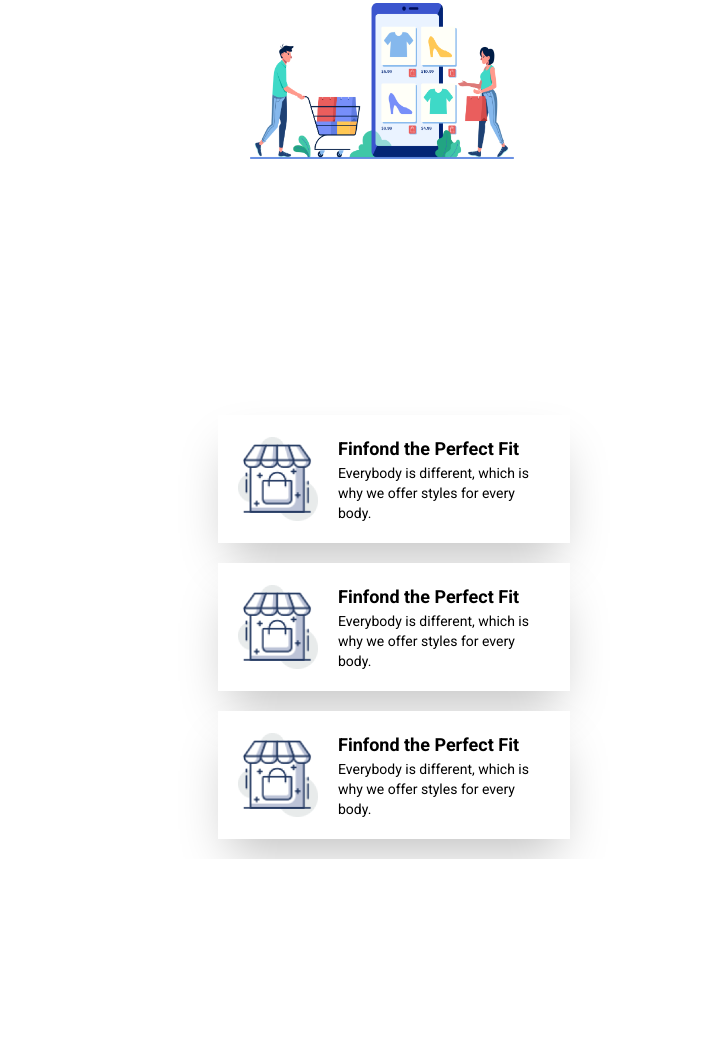
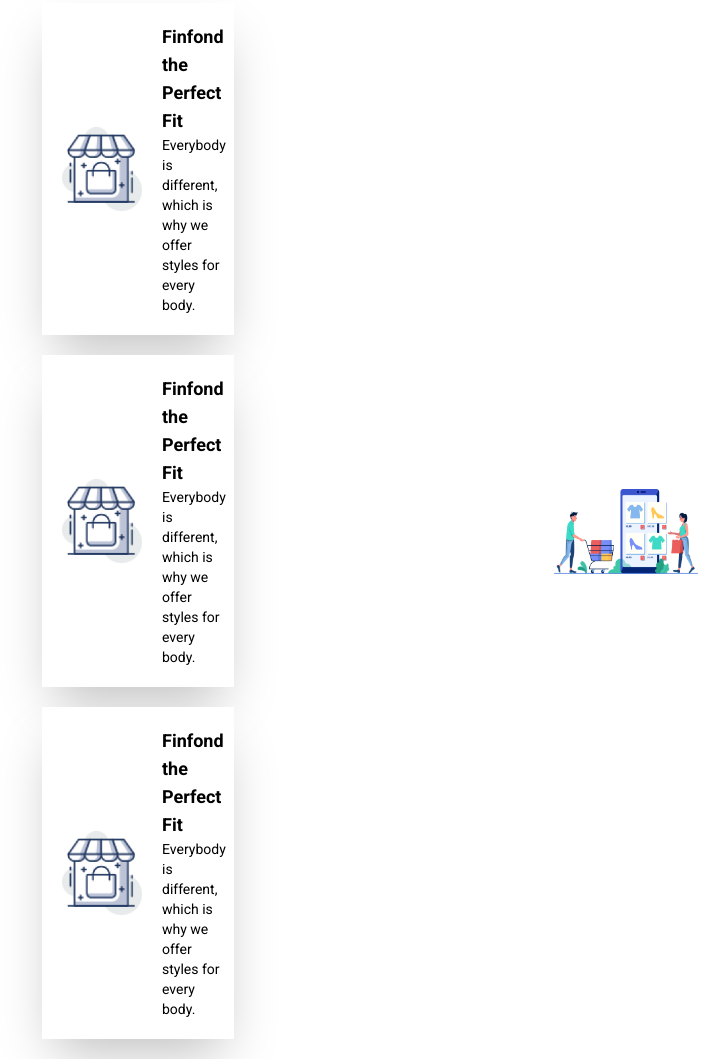
Before and after one commit to Md-Shanto-Sharker/Penguin-Fashion-Website, a plain HTML site: page index.html in a window 1280 px wide. Shown: the part 2134-3193 px from the top of the page, without its empty margins (278-1004 px from the left). Before the commit the page ends 2993 px from the top, so only its background shows below. Drawn offline with nearby package versions, Linux system fonts and the light colour scheme.

Commit message:
added all fixed

```diff
--- a/index.html
+++ b/index.html
@@ -221,7 +221,7 @@
       </section>
 
       <!-- man jacket Section -->
-      <section class="my-12 ">
+      <section class="my-12">
         <h3 class="text-5xl uppercase text-[#363958] font-bebas-neue">
           Man Jacket
         </h3>
@@ -349,43 +349,55 @@
     </main>
 
     <footer class="mx-4 lg:px-60 lg:ml-20">
-      <section >
-        <div class="flex flex-col-reverse lg:flex  lg:items-center gap-5 lg:gap-64">
+      <section>
+        <div
+          class="flex flex-col-reverse lg:flex-row lg:items-center gap-5 lg:gap-64"
+        >
           <div class="lg:w-1/2">
-            <div class="bg-white shadow-2xl w-full mb-5 items-center p-5 flex gap-5">
-              <img class="w-20" src="icons/house.png" alt="">
+            <div
+              class="bg-white shadow-2xl w-full mb-5 items-center p-5 flex gap-5"
+            >
+              <img class="w-20" src="icons/house.png" alt="" />
               <div>
                 <h1 class="font-bold text-lg">Finfond the Perfect Fit</h1>
-              <p class="text-sm">Everybody is different, which is why we
-                offer styles for every body.</p>
+                <p class="text-sm">
+                  Everybody is different, which is why we offer styles for every
+                  body.
+                </p>
               </div>
             </div>
 
-            <div class="bg-white shadow-2xl w-full mb-5 items-center p-5 flex gap-5">
-              <img class="w-20" src="icons/house.png" alt="">
+            <div
+              class="bg-white shadow-2xl w-full mb-5 items-center p-5 flex gap-5"
+            >
+              <img class="w-20" src="icons/house.png" alt="" />
               <div>
                 <h1 class="font-bold text-lg">Finfond the Perfect Fit</h1>
-              <p class="text-sm">Everybody is different, which is why we
-                offer styles for every body.</p>
+                <p class="text-sm">
+                  Everybody is different, which is why we offer styles for every
+                  body.
+                </p>
               </div>
             </div>
 
-            <div class="bg-white shadow-2xl w-full mb-5 items-center p-5 flex gap-5">
-              <img class="w-20" src="icons/house.png" alt="">
+            <div
+              class="bg-white shadow-2xl w-full mb-5 items-center p-5 flex gap-5"
+            >
+              <img class="w-20" src="icons/house.png" alt="" />
               <div>
                 <h1 class="font-bold text-lg">Finfond the Perfect Fit</h1>
-              <p class="text-sm">Everybody is different, which is why we
-                offer styles for every body.</p>
+                <p class="text-sm">
+                  Everybody is different, which is why we offer styles for every
+                  body.
+                </p>
               </div>
             </div>
           </div>
 
           <div class="lg:w-1/2 items-center ml-16">
-            <img class="w-3/4" src="images/shopping.png" alt="">
+            <img class="w-3/4" src="images/shopping.png" alt="" />
           </div>
         </div>
-
-
       </section>
     </footer>
   </body>
```
